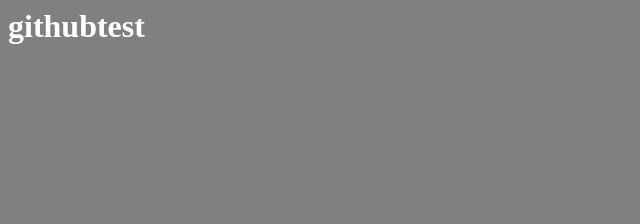
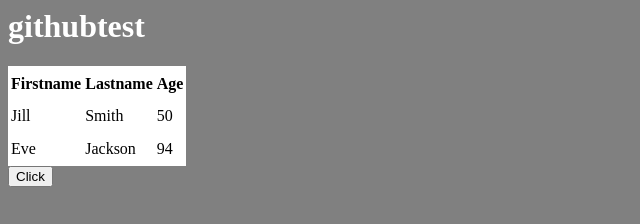
Before and after one commit to CtrlAltDelete2/CtrlAltDelete2.github.io, a plain HTML site: page index.html in a window 1280 px wide. Shown: the whole page, without its empty margins (0-640 px from the left). Drawn offline with Linux system fonts and the light colour scheme.

Commit message:
kopce i tabela

```diff
--- a/index.html
+++ b/index.html
@@ -5,6 +5,24 @@
 
   <body>
     <h1>githubtest</h1>
+	 <table class="table">
+  <tr>
+    <th>Firstname</th>
+    <th>Lastname</th>
+    <th>Age</th>
+  </tr>
+  <tr>
+    <td>Jill</td>
+    <td>Smith</td>
+    <td>50</td>
+  </tr>
+  <tr>
+    <td>Eve</td>
+    <td>Jackson</td>
+    <td>94</td>
+  </tr>
+</table>
+<button>Click</button>
   </body>
 
 
```
